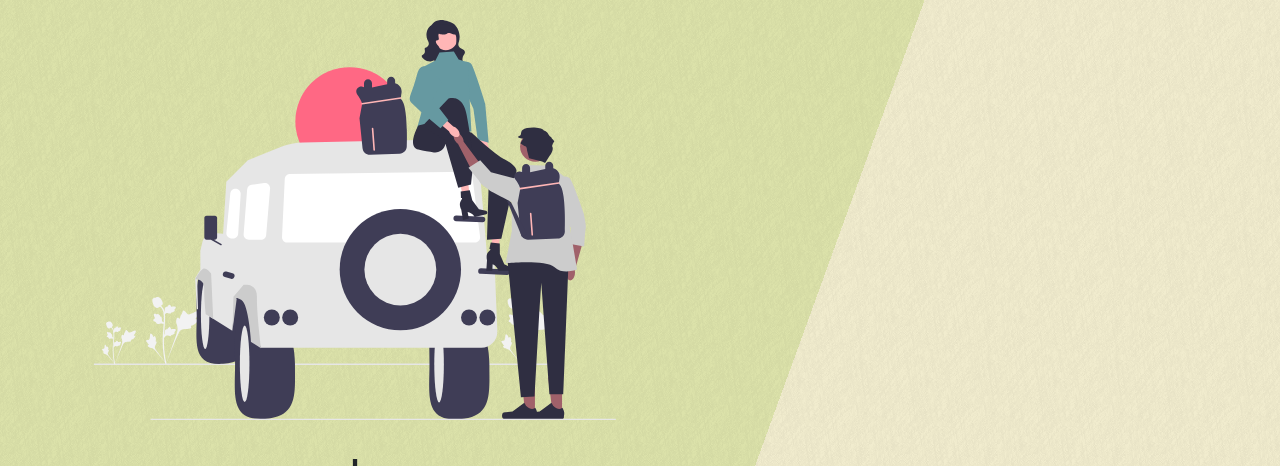
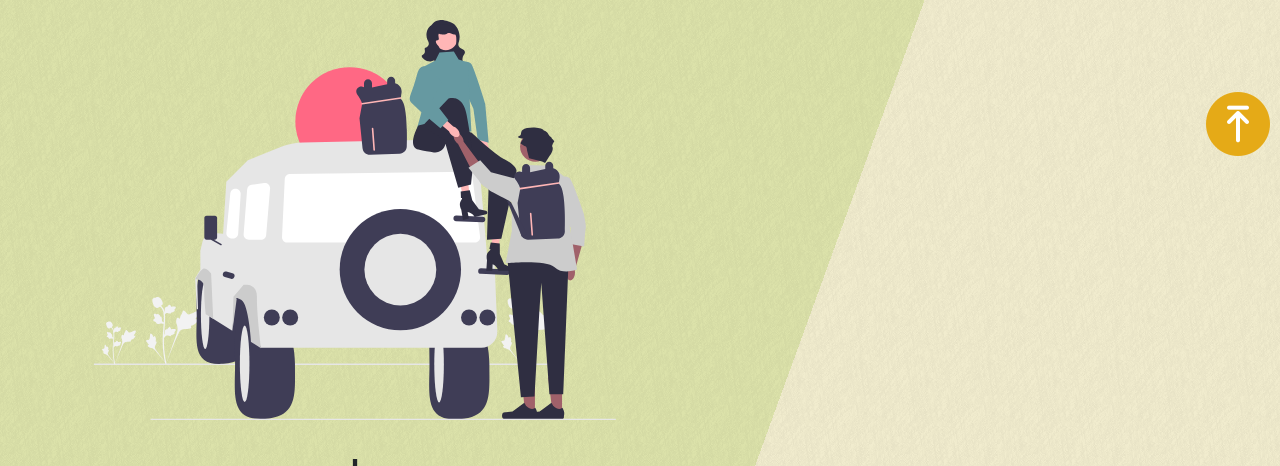
Before and after one commit to Mingy1024/travel_project, a website: page index.html in a window 1280 px wide. Shown: the part 634-1100 px from the top of the page. Drawn offline with nearby package versions, Linux system fonts and the light colour scheme.

Commit message:
添加回到頂部按鈕

```diff
--- a/index.html
+++ b/index.html
@@ -188,10 +188,15 @@
     </div>
   </div>
 
+  <a href="#" class="goTop">
+    <img src="./images/up-arrow.png" alt="">
+  </a>
   <!-- <a href="https://www.flaticon.com/free-stickers/roman" title="roman stickers">Roman stickers created by Stickers - Flaticon</a> -->
   <!-- <a href="https://www.flaticon.com/free-stickers/italy" title="italy stickers">Italy stickers created by Stickers - Flaticon</a> -->
   <!-- <a href="https://www.flaticon.com/free-stickers/cooking" title="cooking stickers">Cooking stickers created by Stickers - Flaticon</a> -->
   <!-- <a href="https://www.flaticon.com/free-icons/no-results" title="no results icons">No results icons created by Freepik - Flaticon</a> -->
+  <!-- <a href="https://www.flaticon.com/free-icons/back-to-top" title="back to top icons">Back to top icons created by SumberRejeki - Flaticon</a> -->
+
   <script src="./node_modules/@popperjs/core/dist/umd/popper.min.js"></script>
   <script src="./node_modules/bootstrap/dist/js/bootstrap.min.js"></script>
   <script src="./node_modules/axios/dist/axios.min.js"></script>
--- a/stylesheet/all.scss
+++ b/stylesheet/all.scss
@@ -16,3 +16,4 @@
 @import "./components/searchResult";
 @import "./components/pagination";
 @import "./components/loading";
+@import "./components/goTop";
--- /dev/null
+++ b/stylesheet/components/_goTop.scss
@@ -0,0 +1,5 @@
+.goTop {
+    position: fixed;
+    bottom: 10px;
+    right: 10px;
+}
```
Also changed, not shown: spot.html (+4 -0 lines), images/up-arrow.png (added), stylesheet/all.css, 1 other file.
